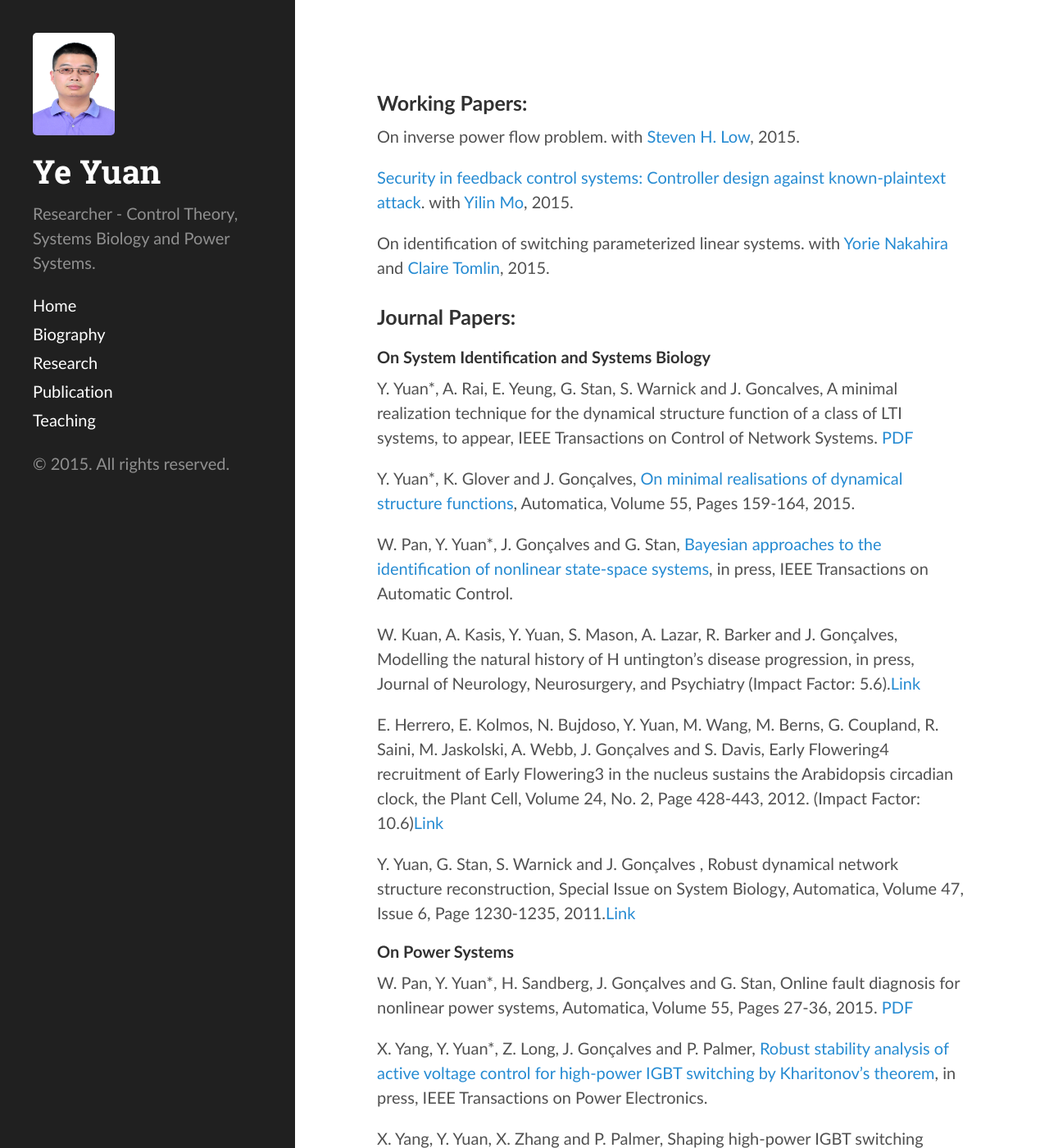
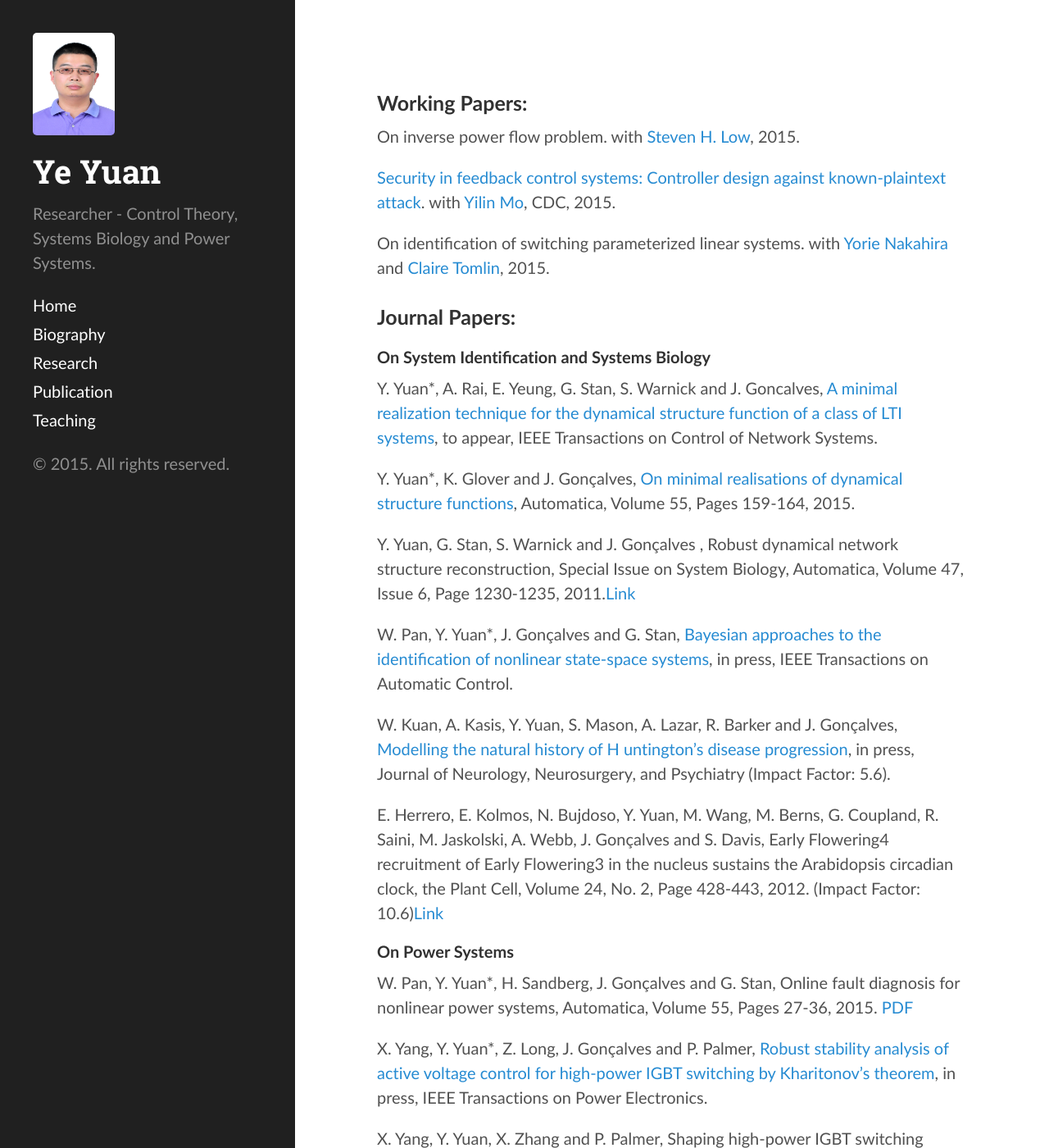
Before and after one commit to yy311/yy311.github.io, a Jekyll site: the page built from publication.md, in a window 1280 px wide and 1400 px high. Shown: the whole window at 82% size. Built offline with Jekyll 4.4.1, drawn with Linux system fonts in a browser that asks for light colours; some of the changed text lies outside the part shown.

Commit message:
Update publication.md

```diff
--- a/publication.md
+++ b/publication.md
@@ -6,30 +6,32 @@
 
 On inverse power flow problem. with [Steven H. Low](http://netlab.caltech.edu/~slow/), 2015.
 
-[Security in feedback control systems: Controller design against known-plaintext attack](https://www.authorea.com/users/62980/articles/74733). with [Yilin Mo](http://yilinmo.github.io/), 2015.
+[Security in feedback control systems: Controller design against known-plaintext attack](https://www.authorea.com/users/62980/articles/74733). with [Yilin Mo](http://yilinmo.github.io/), CDC, 2015.
 
 On identification of switching parameterized linear systems. with [Yorie Nakahira](https://directory.caltech.edu/personnel/ynakahir) and [Claire Tomlin](http://www.eecs.berkeley.edu/~tomlin/), 2015.
 
 ###Journal Papers:
 
+<!--D. Hayden, Y. Yuan and J. Goncalves, [Network identifiability from intrinsic noise](http://arxiv.org/abs/1310.0375), under review, IEEE Transactions on Automatic Control. -->
 
+#### On System Identification and Systems Biology
 
-<!--D. Hayden, Y. Yuan and J. Goncalves, [Network identifiability from intrinsic noise](http://arxiv.org/abs/1310.0375), under review, IEEE Transactions on Automatic Control. -->
-#### On System Identification and Systems Biology
-Y. Yuan*, A. Rai, E. Yeung, G. Stan, S. Warnick and J. Goncalves, A minimal realization technique for the dynamical structure function of a class of LTI systems, to appear, IEEE Transactions on Control of Network Systems. [PDF](http://arxiv.org/abs/1209.3808)
+Y. Yuan*, A. Rai, E. Yeung, G. Stan, S. Warnick and J. Goncalves, [A minimal realization technique for the dynamical structure function of a class of LTI systems](http://arxiv.org/abs/1209.3808), to appear, IEEE Transactions on Control of Network Systems.
 
 Y. Yuan*, K. Glover and J. Gonçalves, [On minimal realisations of dynamical structure functions](http://arxiv.org/abs/1409.0072), Automatica, Volume 55, Pages 159-164, 2015.
 
+Y. Yuan, G. Stan, S. Warnick and J. Gonçalves , Robust dynamical network structure reconstruction, Special Issue on System Biology, Automatica, Volume 47, Issue 6, Page 1230-1235, 2011.[Link](http://www.sciencedirect.com/science/article/pii/S0005109811001828)
+
 W. Pan, Y. Yuan*, J. Gonçalves and G. Stan, [Bayesian approaches to the identification of nonlinear state-space systems](http://arxiv.org/pdf/1408.3549v5.pdf), in press, IEEE Transactions on Automatic Control.
 
-W. Kuan, A. Kasis, Y. Yuan, S. Mason, A. Lazar, R. Barker and J. Gonçalves, Modelling the natural history of H untington’s disease progression, in press, Journal of Neurology, Neurosurgery, and Psychiatry (Impact Factor: 5.6).[Link](http://jnnp.bmj.com/content/86/10/1143.abstract)
+W. Kuan, A. Kasis, Y. Yuan, S. Mason, A. Lazar, R. Barker and J. Gonçalves,[ Modelling the natural history of H untington’s disease progression](http://jnnp.bmj.com/content/86/10/1143.abstract), in press, Journal of Neurology, Neurosurgery, and Psychiatry (Impact Factor: 5.6).
 
 E. Herrero, E. Kolmos, N. Bujdoso, Y. Yuan, M. Wang, M. Berns, G. Coupland, R. Saini, M. Jaskolski, A. Webb, J. Gonçalves and S. Davis, Early Flowering4 recruitment of Early Flowering3 in the nucleus sustains the Arabidopsis circadian clock, the Plant Cell, Volume 24, No. 2, Page 428-443, 2012. (Impact Factor: 10.6)[Link](http://www.plantcell.org/content/early/2012/02/07/tpc.111.093807.abstract)
 
-Y. Yuan, G. Stan, S. Warnick and J. Gonçalves , Robust dynamical network structure reconstruction, Special Issue on System Biology, Automatica, Volume 47, Issue 6, Page 1230-1235, 2011.[Link](http://www.sciencedirect.com/science/article/pii/S0005109811001828)
 
 
 #### On Power Systems
+
 W. Pan, Y. Yuan*, H. Sandberg, J. Gonçalves and G. Stan, Online fault diagnosis for nonlinear power systems, Automatica, Volume 55, Pages 27-36, 2015. [PDF](http://ac.els-cdn.com/S0005109815000941/1-s2.0-S0005109815000941-main.pdf?_tid=b5e10452-5cd8-11e5-aaba-00000aab0f02&acdnat=1442452333_2541d645986555cf7b4e93810a863942)
 
 X. Yang, Y. Yuan*, Z. Long, J. Gonçalves and P. Palmer, [Robust stability analysis of active voltage control for high-power IGBT switching by Kharitonov’s theorem](http://ieeexplore.ieee.org/xpls/abs_all.jsp?arnumber=7115949&tag=1), in press, IEEE Transactions on Power Electronics.
@@ -40,11 +42,11 @@
 
 #### Networked Control Systems
 
+Y. Yuan, G. Stan, L. Shi, M. Barahona and J. Gonçalves, Decentralised minimum-time consensus, Automatica, Volume 49, Issue 5, Page 1227-1235, 2013.[Link](http://www.sciencedirect.com/science/article/pii/S0005109813000794)
+
 T. Charalambous, Y. Yuan*, T. Yang, W. Pan, C. Hadjicostis, M. Johansson, [Distributed finite-time average consensus in digraphs in the presence of time-delays](http://ieeexplore.ieee.org/xpl/articleDetails.jsp?arnumber=7097006&punumber%3D6509490), in press, IEEE Transactions on Control of Network Systems.
 
 N. O’Clery, Y. Yuan, G. Stan and M. Barahona, Observability and coarse-graining of consensus dynamics through the External Equitable P artition, Physical Review E, Volume 88, 042805, 2013.[PDF](http://scholar.harvard.edu/files/neaveoclery/files/pre2013.pdf?m=1384899642)
-
-Y. Yuan, G. Stan, L. Shi, M. Barahona and J. Gonçalves, Decentralised minimum-time consensus, Automatica, Volume 49, Issue 5, Page 1227-1235, 2013.[Link](http://www.sciencedirect.com/science/article/pii/S0005109813000794)
 
 L. Shi, Y. Yuan and J. Chen, Finite horizon LQR control with limited controller-system communication, IEEE Transactions on Automatic Control, Volume 58, Issue 7, Page 1835-1841, 2013.
 
@@ -52,35 +54,9 @@
 
 
 
+####Selected Conference Papers:
 
-
-
-
-
-
-
-
-
-
-
-
-
-
-
-
-
-
-
-
-
-
-
-
-
-
-###Selected Conference Papers:
-
-W. Pan, Y. Yuan*, L. Ljung, J. Gonçalves, and G. Stan, Identifying biochemical reaction networks using heterogeneous datasets, 2015. [PDF](http://arxiv.org/abs/1509.05153)
+W. Pan, Y. Yuan*, L. Ljung, J. Gonçalves, and G. Stan, [Identifying biochemical reaction networks using heterogeneous datasets](http://arxiv.org/abs/1509.05153), 2015.
 
 Q. Huang, Y. Yuan*, J. Goncalves and M. A. Dahleh, H2-Based Network Volatility Measures, ACC, 2014.
 
```
